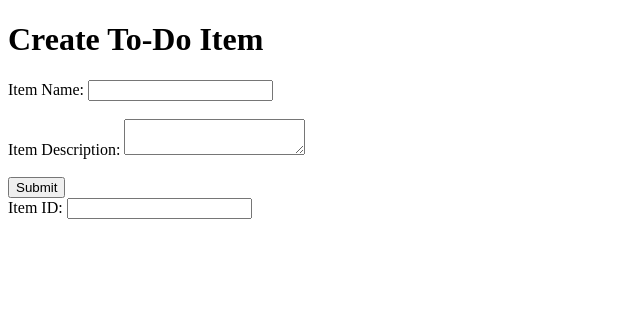
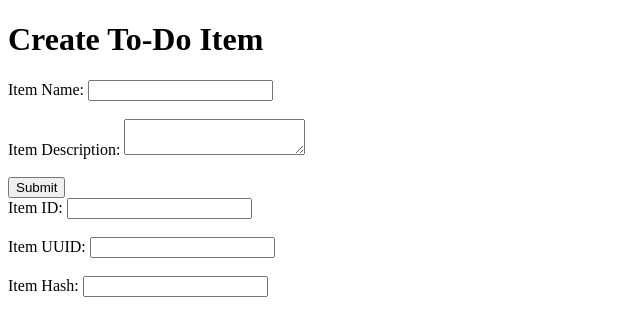
Before and after one commit to Hashmi64/flask-todo-assgn, a Flask app: template templates/todo.html in a window 1280 px wide. Shown: the top 336 px of the page, without its empty margins (0-640 px from the left). Run offline with Flask 3, Linux system fonts and the light colour scheme; the template is opened without the code that fills it, so the values that code supplies are empty.

Commit message:
Re-commit To-Do fields after soft reset

```diff
--- a/app.py
+++ b/app.py
@@ -65,3 +65,17 @@ def success():
 
 if __name__ == '__main__':
     app.run(debug=True)
+
+@app.route('/submittodoitem', methods=['POST'])
+def submittodoitem():
+    itemName = request.form.get('itemName')
+    itemDescription = request.form.get('itemDescription')
+
+    doc = {
+        "itemName": itemName,
+        "itemDescription": itemDescription
+    }
+
+    collection.insert_one(doc)
+
+    return "To-Do item saved successfully!"
--- a/templates/todo.html
+++ b/templates/todo.html
@@ -25,3 +25,11 @@
 <label>Item ID:</label>
 <input type="text" name="itemID" required>
 <br><br>
+
+<label>Item UUID:</label>
+<input type="text" name="itemUUID" required>
+<br><br>
+
+<label>Item Hash:</label>
+<input type="text" name="itemHash" required>
+<br><br>
```
